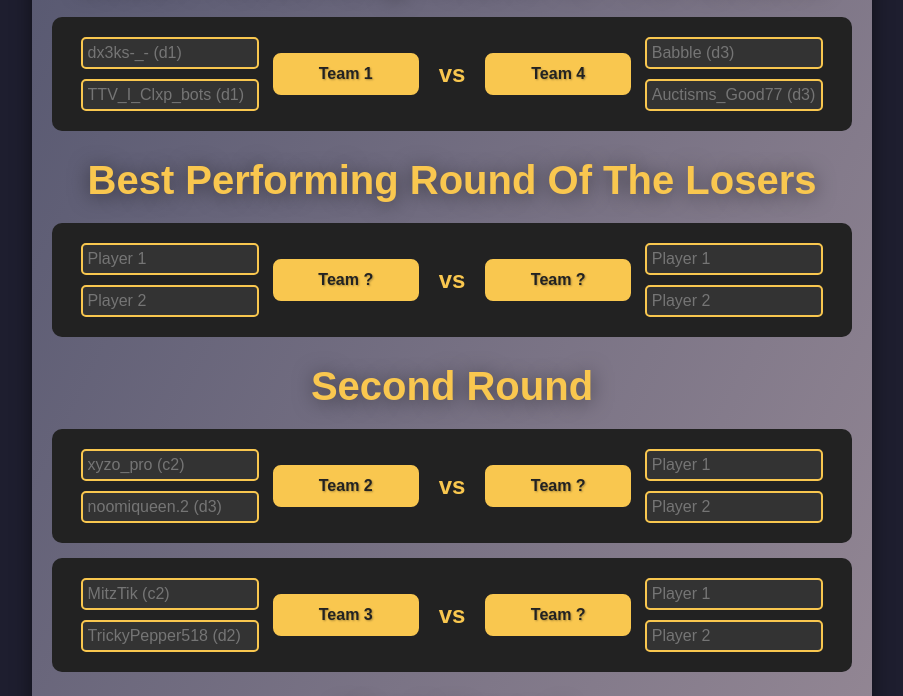
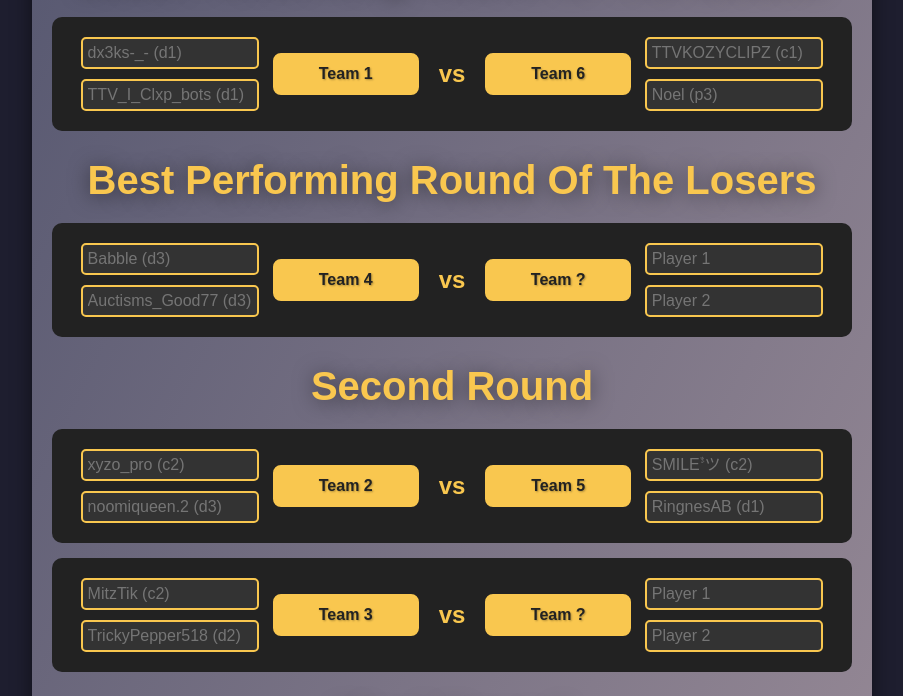
Before and after one commit to Cooper55555/RL-TOURNY, a plain HTML site: page index.html in a window 1280 px wide. Shown: the part 688-1384 px from the top of the page, without its empty margins (188-1091 px from the left). Drawn offline with Linux system fonts and the light colour scheme.

Commit message:
Add files via upload

```diff
--- a/index.html
+++ b/index.html
@@ -61,10 +61,10 @@
                 </div>
                 <div class="team">Team 1</div>
                 <div class="versus">vs</div>
-                <div class="team">Team 4</div>
+                <div class="team">Team 6</div>
                 <div class="players" id="teamA">
-                    <input type="text" placeholder="Babble (d3)" readonly="readonly"/>
-                    <input type="text" placeholder="Auctisms_Good77 (d3)" readonly="readonly"/>
+                    <input type="text" placeholder="TTVKOZYCLIPZ (c1)" readonly="readonly"/>
+                    <input type="text" placeholder="Noel (p3)" readonly="readonly"/>
                 </div>
             </div>
         </div>
@@ -72,10 +72,10 @@
         <div class="bracket">
             <div class="matchup">
                 <div class="players" id="teamA">
-                    <input type="text" placeholder="Player 1" readonly="readonly"/>
-                    <input type="text" placeholder="Player 2" readonly="readonly"/>
+                    <input type="text" placeholder="Babble (d3)" readonly="readonly"/>
+                    <input type="text" placeholder="Auctisms_Good77 (d3)" readonly="readonly"/>
                 </div>
-                <div class="team">Team ?</div>
+                <div class="team">Team 4</div>
                 <div class="versus">vs</div>
                 <div class="team">Team ?</div>
                 <div class="players" id="teamA">
@@ -93,10 +93,10 @@
                 </div>
                 <div class="team">Team 2</div>
                 <div class="versus">vs</div>
-                <div class="team">Team ?</div>
+                <div class="team">Team 5</div>
                 <div class="players" id="teamA">
-                    <input type="text" placeholder="Player 1" readonly="readonly"/>
-                    <input type="text" placeholder="Player 2" readonly="readonly"/>
+                    <input type="text" placeholder="SMILEﱞツ (c2)" readonly="readonly"/>
+                    <input type="text" placeholder="RingnesAB (d1)" readonly="readonly"/>
                 </div>
             </div>
             <div class="matchup">
```
